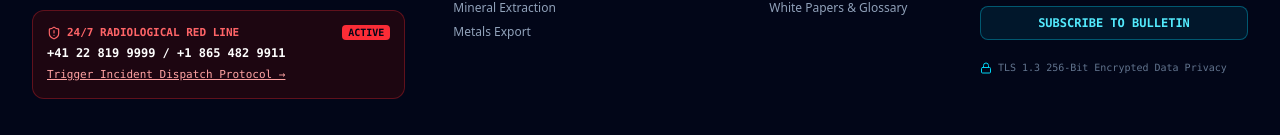
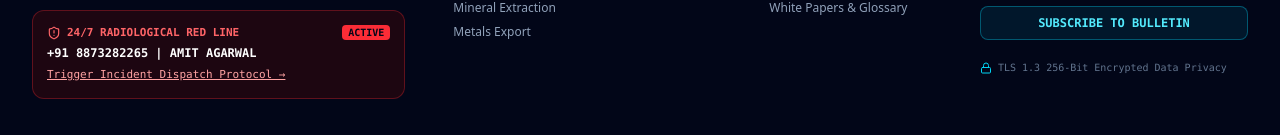
Before and after one commit to Zentrix-metals/Zentrix, a React (Vite) app: page / in a window 1280 px wide. Shown: the part 7650-7785 px from the top of the page. Built offline with nearby package versions, Linux system fonts and the light colour scheme.

Commit message:
Update contact information in Footer component

```diff
--- a/src/components/Footer.tsx
+++ b/src/components/Footer.tsx
@@ -100,7 +100,7 @@ export const Footer: React.FC<FooterProps> = ({ onNavigate, onOpenEmergency }) =
                 </span>
               </div>
               <p className="text-xs text-white font-mono font-bold">
-                +41 22 819 9999 / +1 865 482 9911
+                +91 8873282265 | AMIT AGARWAL
               </p>
               <button
                 onClick={onOpenEmergency}
```
